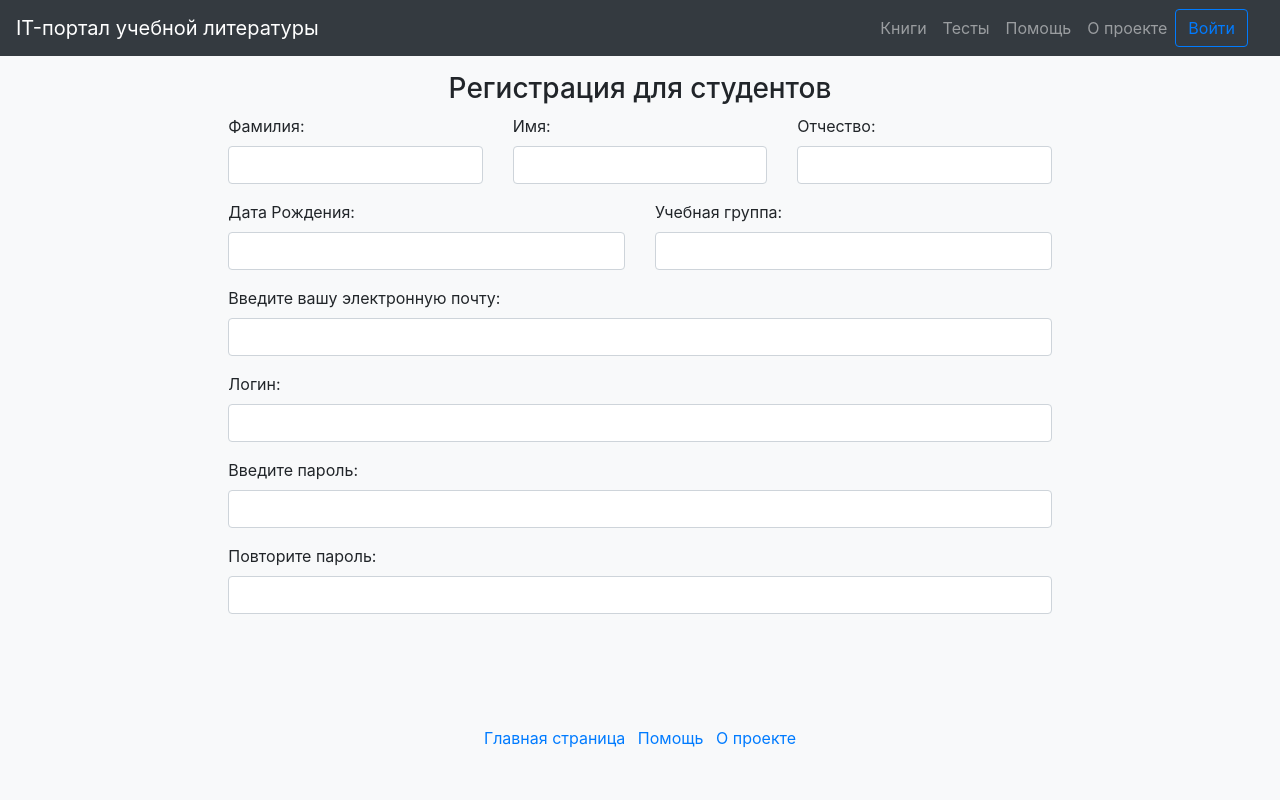
After one commit to xDanteGooDx/Diplom_Django_Server, a Django app: page /student_registration/ in a window 1280 px wide. The commit adds this page. Run offline with Django 3.2, Linux system fonts and the light colour scheme; some libraries are stand-ins or nearby versions.

Commit message:
Add student registration

```diff
--- a/MySite/static/MySite/css/custom-style.css
+++ b/MySite/static/MySite/css/custom-style.css
@@ -1,16 +1,30 @@
 /* Show it is fixed to the top */
-body {
-  padding-top: 4.5rem;
+html, body {
+    height: 100%;
 }
 
-.form-signin{
+body {
+    padding-top: 4.5rem;
+    display: flex;
+    flex-direction: column;
+}
+
+.custom-body {
+    flex: 1;
+}
+
+.custom-footer {
+    flex: 0 0 auto;
+}
+
+.form-signin {
     width: 100%;
     max-width: 330px;
     padding: 15px;
     margin: auto;
 }
 
-.error-message{
+.error-message {
     color: red;
     font-style: italic;
 }
--- a/MySite/templates/MySite/signinPage.html
+++ b/MySite/templates/MySite/signinPage.html
@@ -15,9 +15,8 @@
             <input class="form-control" id="password" required="" name="password" type="password"
                    placeholder="Password">
             <button class="btn btn-lg btn-primary btn-block" type="submit">Войти</button>
-            <a href="#" class="">Регистрация
-
-            </a>
+            <p><a href="{% url 'studReg' %}" class="">Регистрация для студентов</a></p>
+            <p><a href="#">Регистрация для преподавателей</a></p>
         </form>
     </div>
 {% endblock %}
--- a/MySite/templates/MySite/startPage.html
+++ b/MySite/templates/MySite/startPage.html
@@ -8,6 +8,9 @@
             </div>
             <p class="lead text-muted">Здесь вы надете литературу для IT-специальностей, а так же сожете пройти тесты,
                 чтобы определить ваш уровень знаний</p>
+            {% if args.is_superuser %}
+                <a class="btn btn-lg btn-primary" href="/admin" role="button">Войти в админ.панель</a>
+            {% endif %}
         </div>
     </main>
 {% endblock %}
--- /dev/null
+++ b/MySite/templates/MySite/studentRegistration.html
@@ -0,0 +1,76 @@
+{% extends 'MySite/template.html' %}
+
+{% block content %}
+    <h3 class="text-center">Регистрация для студентов</h3>
+    <div class="container col-md-8">
+        <form class="needs-validation" novalidate>
+            <div class="row">
+                <div class="col-md-4 mb-3">
+                    <label for="firstName">Фамилия:</label>
+                    <input type="text" class="form-control" id="firstName" placeholder="" value="" required="">
+                    <div class="invalid-feedback">
+                        Valid first name is required.
+                    </div>
+                </div>
+                <div class="col-md-4 mb-3">
+                    <label for="lastName">Имя:</label>
+                    <input type="text" class="form-control" id="lastName" placeholder="" value="" required="">
+                    <div class="invalid-feedback">
+                        Valid last name is required.
+                    </div>
+                </div>
+                <div class="col-md-4 mb-3">
+                    <label for="lastName">Отчество:</label>
+                    <input type="text" class="form-control" id="lastName" placeholder="" value="" required="">
+                    <div class="invalid-feedback">
+                        Valid last name is required.
+                    </div>
+                </div>
+            </div>
+            <div class="row">
+                <div class="col-md-6 mb-3">
+                    <label for="lastName">Дата Рождения:</label>
+                    <input type="text" class="form-control" id="lastName" placeholder="" value="" required="">
+                    <div class="invalid-feedback">
+                        Valid last name is required.
+                    </div>
+                </div>
+                <div class="col-md-6 mb-3">
+                    <label for="lastName">Учебная группа:</label>
+                    <input type="text" class="form-control" id="lastName" placeholder="" value="" required="">
+                    <div class="invalid-feedback">
+                        Valid last name is required.
+                    </div>
+                </div>
+            </div>
+            <div class="mb-3">
+                <label for="lastName">Введите вашу электронную почту:</label>
+                <input type="text" class="form-control" id="lastName" placeholder="" value="" required="">
+                <div class="invalid-feedback">
+                    Valid last name is required.
+                </div>
+            </div>
+            <div class="mb-3">
+                <label for="lastName">Логин:</label>
+                <input type="text" class="form-control" id="lastName" placeholder="" value="" required="">
+                <div class="invalid-feedback">
+                    Valid last name is required.
+                </div>
+            </div>
+            <div class="mb-3">
+                <label for="lastName">Введите пароль:</label>
+                <input type="text" class="form-control" id="lastName" placeholder="" value="" required="">
+                <div class="invalid-feedback">
+                    Valid last name is required.
+                </div>
+            </div>
+            <div class="mb-3">
+                <label for="lastName">Повторите пароль:</label>
+                <input type="text" class="form-control" id="lastName" placeholder="" value="" required="">
+                <div class="invalid-feedback">
+                    Valid last name is required.
+                </div>
+            </div>
+        </form>
+    </div>
+{% endblock %}
--- a/MySite/templates/MySite/template.html
+++ b/MySite/templates/MySite/template.html
@@ -30,15 +30,24 @@
                 <a class="nav-link" href="#">О проекте</a>
             </li>
         </ul>
-        {% if username %}
-            <a class="btn btn-outline-primary" href="{% url 'logout' %}">Выйти ({{ username }})</a>
+        {% if args.username %}
+            <a class="btn btn-outline-primary" href="{% url 'logout' %}">Выйти ({{ args.username }})</a>
         {% else %}
             <a class="btn btn-outline-primary" href="{% url 'login' %}">Войти</a>
         {% endif %}
     </div>
 </nav>
-{% block content %}
-{% endblock %}
+<div class="custom-body">
+    {% block content %}
+    {% endblock %}
+</div>
+<footer class="my-5 pt-5 text-muted text-center text-small custom-footer">
+    <ul class="list-inline">
+        <li class="list-inline-item"><a href="{% url 'startPage' %}">Главная страница</a></li>
+        <li class="list-inline-item"><a href="#">Помощь</a></li>
+        <li class="list-inline-item"><a href="#">О проекте</a></li>
+    </ul>
+</footer>
 <script src="{% static "MySite/js/bootstrap.min.js" %}"></script>
 </body>
 </html>
--- a/MySite/urls.py
+++ b/MySite/urls.py
@@ -5,4 +5,5 @@ urlpatterns = [
     path('', views.startPage, name='startPage'),
     path('login/', views.login, name='login'),
     path('logout/', views.logout, name='logout'),
+    path('student_registration/', views.studReg, name='studReg'),
 ]
--- a/MySite/views.py
+++ b/MySite/views.py
@@ -7,7 +7,7 @@ from django.views.decorators.csrf import csrf_protect
 # Create your views here.
 
 def startPage(request):
-    return render(request, "MySite/startPage.html", {'username': auth.get_user(request).username})
+    return render(request, "MySite/startPage.html", {'args': auth.get_user(request)})
 
 
 @csrf_protect
@@ -30,3 +30,8 @@ def login(request):
 def logout(request):
     auth.logout(request)
     return redirect("/")
+
+
+def studReg(request):
+    args = {}
+    return render(request, "MySite/studentRegistration.html", args)
```
Also changed, not shown: MySite/forms.py (+13 -0 lines).
